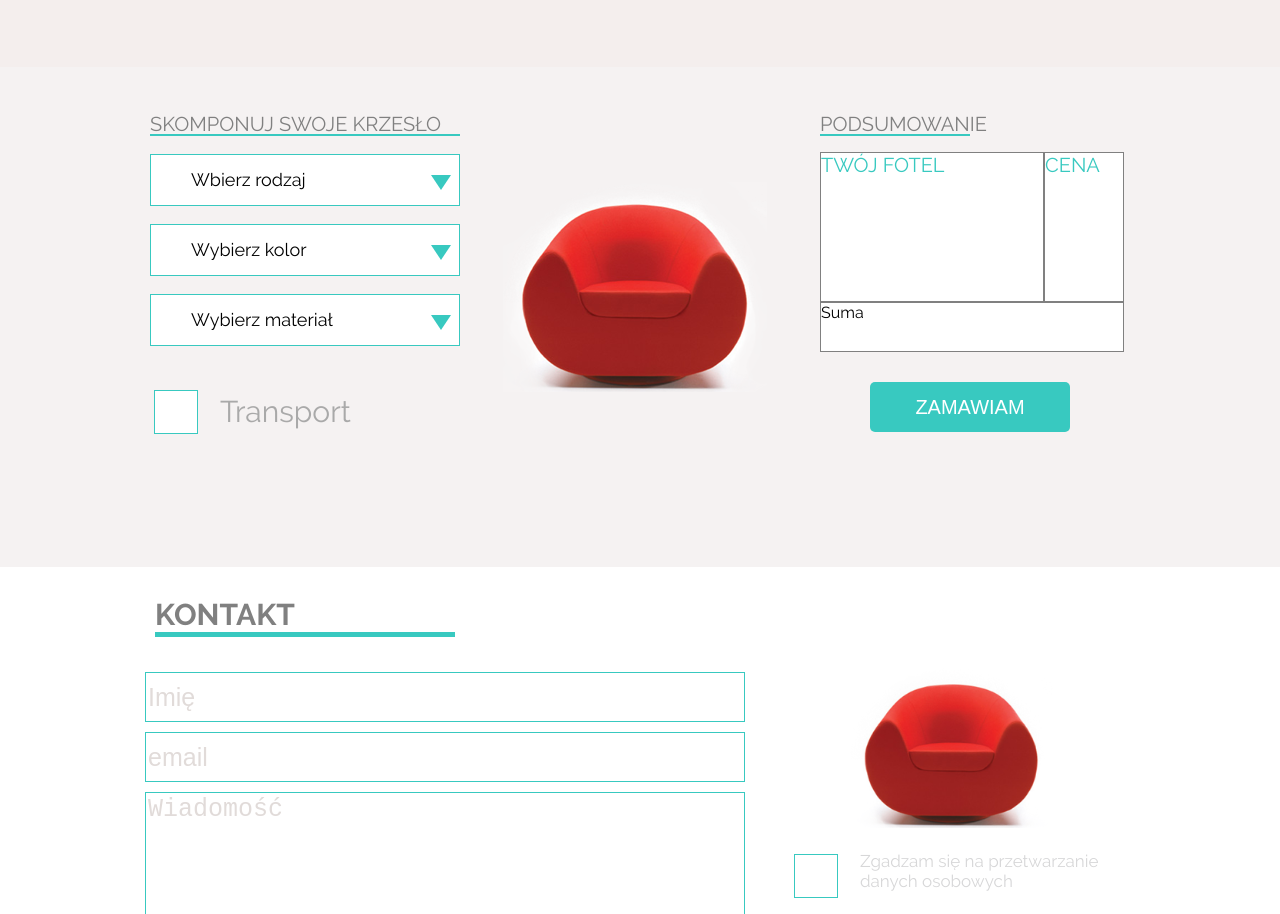
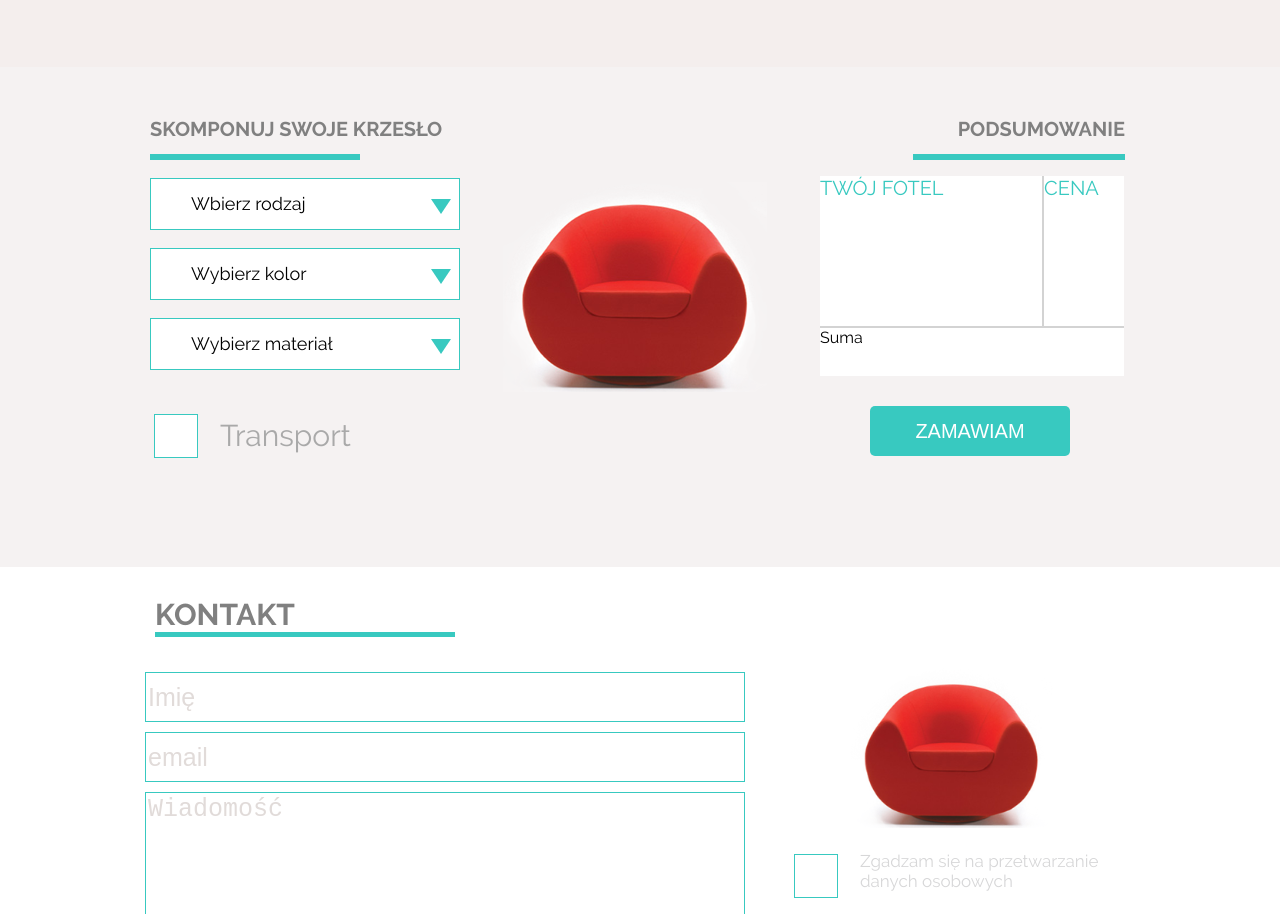
Before and after one commit to IgorKoszalkowski/SitOnChair, a website: page index.html in a window 1280 px wide. Shown: the part 1408-2322 px from the top of the page. Drawn offline with Linux system fonts and the light colour scheme.

Commit message:
inprogress

```diff
--- a/index.html
+++ b/index.html
@@ -150,9 +150,9 @@
   <section class="calculator">
       <div class="container">
         <div class="row">
-          <div class="col-4">
-          <h2> Skomponuj swoje krzesło</h2>
-          <div class="underline"></div>
+          <div class="col-4 col-4-l">
+          <h2 class="h2 h2-l"> Skomponuj swoje krzesło</h2>
+
           <ul class="origin">
             <span class="arrow"></span>
             <li><span>Wbierz rodzaj</span></li>
@@ -189,7 +189,7 @@
           <img src="images/red_chair0.png" alt="red chair" class="redchair0">
         </div>
           <div class="col-4 col-4-r">
-              <h2 class="h2-r">Podsumowanie</h2>
+              <h2 class="h2 h2-r">Podsumowanie</h2>
             <div class="row-1">
               <div class="col-sm-8 fotel"><span>
             Twój fotel</span></div>
--- a/scss/style.scss
+++ b/scss/style.scss
@@ -616,15 +616,34 @@ margin-top: 27px;
 .calculator {
   background-color: rgb(245, 242, 242);
   height: 500px;
+				.h2-l{
+					font-weight: 700;
+					font-size: 20px;
+					color: grey;
+					line-height: 30px;
+					text-transform: uppercase;
+					border-bottom: 6px solid #38C9C0;
+					padding-bottom: 10px;
+					position:relative;
+					&:after {
+				 	position: absolute;
+				 	content:'';
+				 	z-index: 100;
+				 	top: 36px;
+				 	left:210px;
+				 	width: 100px;
+					height: 10px;
+					background: rgb(245, 242, 242);
+				}
+			}
 	.col-sm-8,
 	.col-sm-4,
 	.col-sm-12 {
 		background-color: white;
-		border: solid 1px grey;
+
 	}
 	.col-sm-8, .col-sm-4 {
 		height: 150px;
-		text-align: left;
 		>span {
 			padding-top: 10px;
 			color: #38C9C0;
@@ -638,16 +657,40 @@ margin-top: 27px;
 	}
 	.col-sm-8 {
 		width: 14em;
+		border-right: solid 2px lightgrey;
 	}
 	.col-sm-4 {
 		width: 5em;
 	}
 	.col-sm-12 {
+		border-top: solid 2px lightgrey;
 		height: 50px;
 		width: 19em;
 	}
 	.col-4-r {
 		float:right;
+		.h2-r {
+			font-weight: 700;
+			font-size: 20px;
+			color: grey;
+			line-height: 30px;
+			text-transform: uppercase;
+			border-bottom: 6px solid #38C9C0;
+			padding-bottom: 10px;
+			position: relative;
+			 text-align: right;
+			 margin-right: 5px;
+			&:after {
+				position:absolute;
+				content:'';
+				z-index: 100;
+				top: 36px;
+				right:212px;
+				width: 100px;
+				 height: 10px;
+				 background: rgb(245, 242, 242);
+			 }
+			}
 	}
 	.redchair {
 		display: flex;
@@ -705,6 +748,7 @@ margin-top: 27px;
 		margin-top: 20px;
 		height: 400px;
 		padding: 10px;
+			}
 		.chk1 {
 			input[type=checkbox]:checked:before {
  		 background-image: url("../images/form_ok.jpg");
@@ -720,19 +764,4 @@ margin-top: 27px;
 		 .row-1{
 			 display:inline-flex;
 			 flex-flow: row;
-		 }
-		 h2 {
-			 font-weight: 400;
-			 font-size: 20px;
-			 color: grey;
-			 line-height: 20px;
-			 text-transform: uppercase;
-			 border-bottom: 2px solid #38C9C0;
-		 }
-		 .h2-r {
-			 justify-content: flex-end;
-			  border-bottom: 2px solid #38C9C0;
-				width: 150px;
-
-		 }
 	  }
```
Also changed, not shown: css/style.css.
